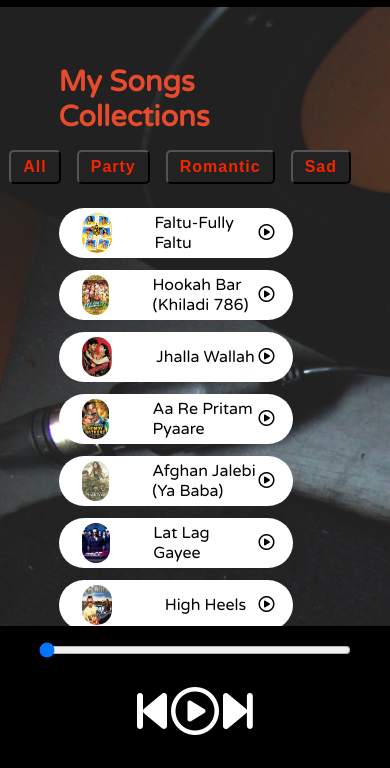
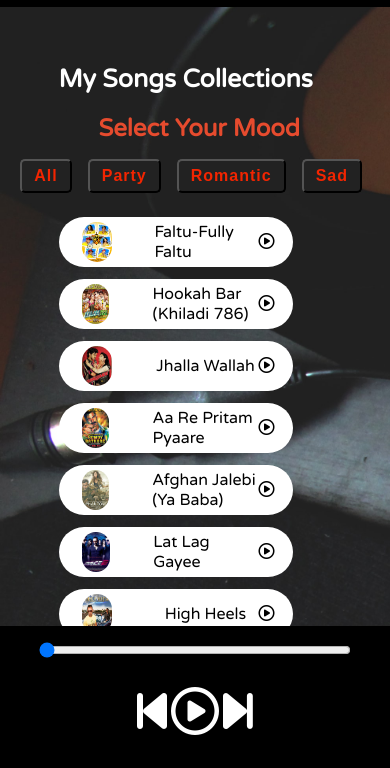
Before and after one commit to ranveer18/myGaana, a plain HTML site: page index.html in a window 390 px wide. Shown: the part 58-826 px from the top of the page. Drawn offline with Linux system fonts and the light colour scheme.

Commit message:
fixes some bugs

```diff
--- a/index.html
+++ b/index.html
@@ -26,6 +26,7 @@
     <div class="container">
       <div class="songList">
         <h1>My Songs Collections</h1>
+        <h2>Select Your Mood</h2>
         <div class="btn-container"></div>
         <div class="songItemContainer"></div>
       </div>
--- a/script.js
+++ b/script.js
@@ -4,7 +4,6 @@ let masterPlay = document.getElementById("masterPlay");
 let myProgressBar = document.getElementById("myProgressBar");
 let gif = document.getElementById("gif");
 let masterSongName = document.getElementById("masterSongName");
-// let songItems = Array.from(document.getElementsByClassName("songItem"));
 const btnContainer = document.querySelector(".btn-container");
 
 // Songs
@@ -199,11 +198,11 @@ function playSongs() {
     myProgressBar.value = progress;
   });
   //
+
   myProgressBar.addEventListener("change", () => {
     audioElement.currentTime =
       (myProgressBar.value * audioElement.duration) / 100;
   });
-
   let makeAllPlays = () => {
     Array.from(document.getElementsByClassName("songItemPlay")).forEach(
       (element) => {
@@ -260,3 +259,4 @@ function playSongs() {
     masterPlay.classList.add("fa-pause-circle");
   });
 }
+playSongs();
--- a/style.css
+++ b/style.css
@@ -38,6 +38,10 @@ nav ul li {
   align-items: center;
   font-weight: bolder;
   font-size: 1.3rem;
+}
+h2 {
+  position: relative;
+  left: 450px;
 }
 .btn-container {
   margin: 1rem 0rem;
@@ -147,7 +151,13 @@ nav ul li {
   opacity: 0;
   transition: opacity 0.4s ease-in;
 }
-
+@media (min-width: 500px) and (max-width: 1100px) {
+  h2 {
+    position: relative;
+    margin-top: 20px;
+    left: 150px;
+  }
+}
 @media (min-width: 320px) and (max-width: 500px) {
   .playbtn {
     position: relative;
@@ -169,11 +179,20 @@ nav ul li {
   }
   .btn-container {
     position: absolute;
-    right: 31px;
+    right: 20px;
   }
 
   h1 {
     font-weight: bolder;
-    font-size: 29px;
+    font-size: 25px;
+    color: #fff;
+    display: flex;
+    align-items: center;
+    justify-content: center;
+  }
+  h2 {
+    position: relative;
+    margin-top: 20px;
+    left: 40px;
   }
 }
```
